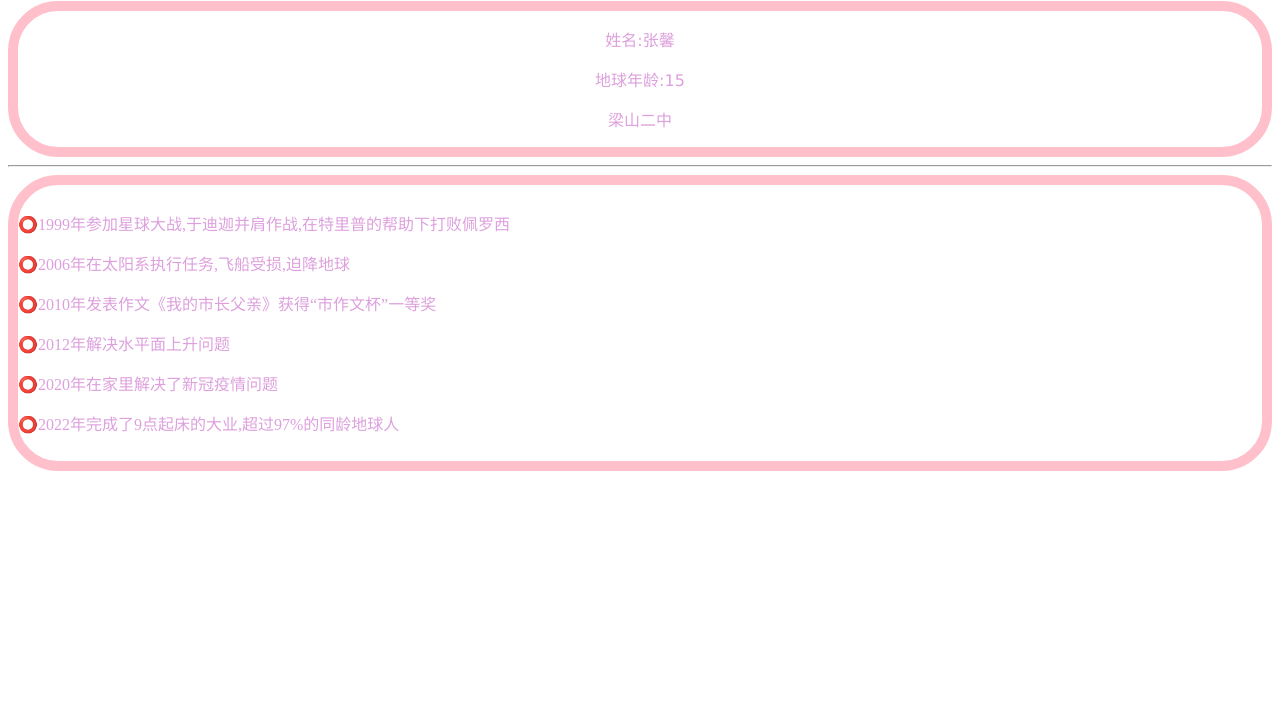
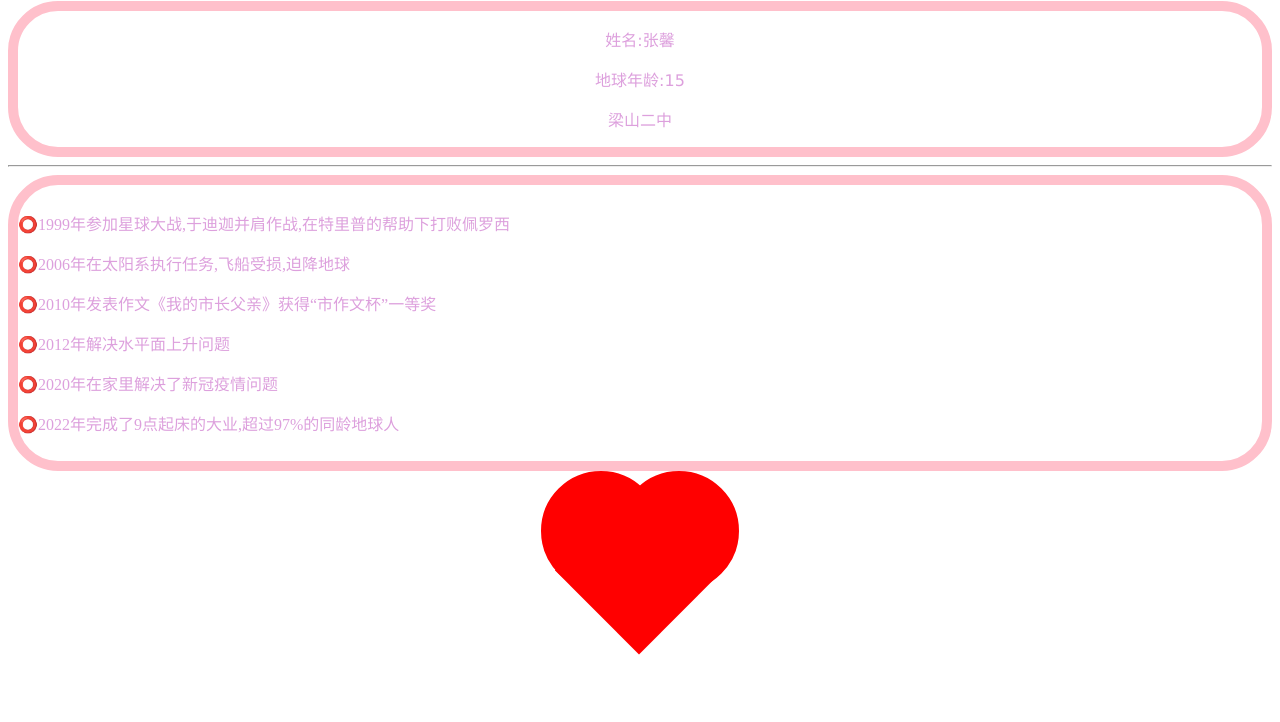
Before and after one commit to zzzhangxin/zx, a plain HTML site: page index.html in a window 1280 px wide. Shown: the part 219-941 px from the top of the page. Before the commit the page ends 800 px from the top, so only its background shows below. Drawn offline with Linux system fonts and the light colour scheme.

Commit message:
Update index.html

```diff
--- a/index.html
+++ b/index.html
@@ -44,6 +44,44 @@
         <p style="color:plum;">&#x2B55;2020年在家里解决了新冠疫情问题</p>
         <p style="color:plum;">&#x2B55;2022年完成了9点起床的大业,超过97%的同龄地球人</p>
     </div>
+    <div>
+        <div style="text-align:center;">
+            <div style="
+                position: relative;
+                left: 23.44543648263006px;
+                display:inline-block;
+                border-radius:100px;
+                border:10px solid red;
+                width: 100px;
+                height: 100px;
+                background-color:red">
+            </div>
+            <div style="
+            position: relative;
+            right: 23.44543648263006px;
+            display:inline-block;
+            border-radius:100px;
+            border:10px solid red;
+            width: 100px;
+            height: 100px;
+            background-color:red">
+            </div>
+        </div>
+        <div style="
+            position: relative;
+            top:-85px;
+            text-align:center;
+            ">
+            <div style="
+                display: inline-block;
+                transform: rotate(45deg);
+                width: 119.1px;
+                height: 119.58px;
+                background-color: red;
+                ">
+            </div>
+        </div>
+    </div>
 </body>
 
 </html>
```
